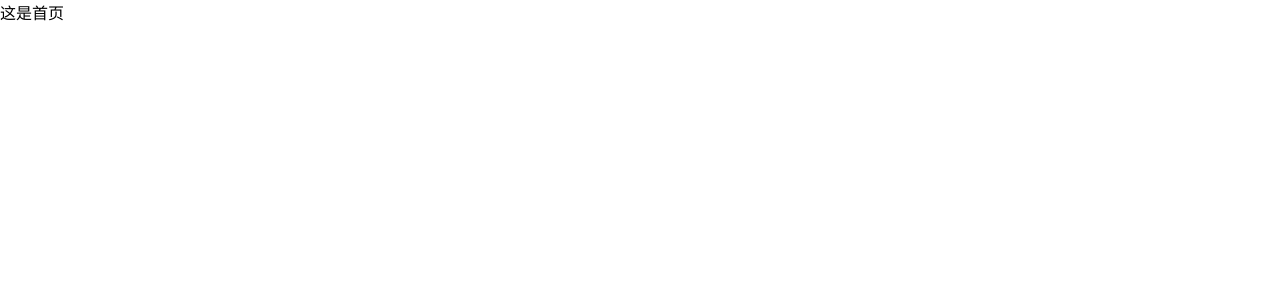
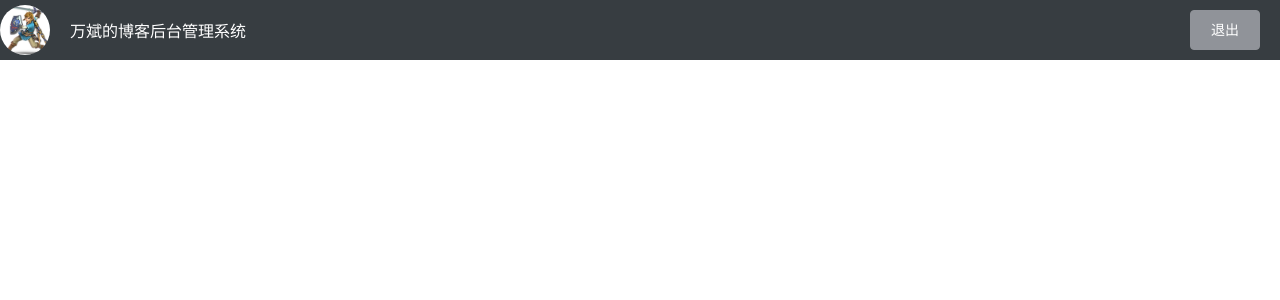
Before and after one commit to waynekingcool/loveMH_manage, a Vue app: page /home in a window 1280 px wide. Shown: the top 300 px of the page. Built offline with nearby package versions, Linux system fonts and the light colour scheme.

Commit message:
home页面

```diff
--- a/src/components/Home.vue
+++ b/src/components/Home.vue
@@ -1,14 +1,71 @@
 <template>
-    <div>
-        这是首页
-    </div>
+    <el-container class="home-container">
+        <!-- 头部 -->
+        <el-header>
+            <div>
+                <img src="../assets/imgs/zelda.jpg" alt="">
+                <span>万斌的博客后台管理系统</span>
+            </div>
+            <el-button type="info" @click="logout">退出</el-button>
+        </el-header>
+        <!-- 内容 -->
+        <el-container>
+            <!-- 侧边栏 -->
+            <el-aside>
+
+            </el-aside>
+            <!-- 内容展示区域 -->
+            <el-main>
+
+            </el-main>
+        </el-container>
+    </el-container>
 </template>
 
 <script>
 export default {
+    data () {
+        return {
+
+        }
+    },
+    methods: {
+        // 退出登录
+        logout () {
+            // 清除token
+            window.sessionStorage.clear()
+            // 返回登录页
+            this.$router.push('/login')
+        }
+    }
 }
 </script>
 
 <style lang="scss" scoped>
+@import '@css/style.scss';
+    .home-container{
+        height: 100%;
+    }
 
+    .el-header {
+        background-color: #373d41;
+        display: flex;
+        justify-content: space-between;
+        padding-left: 0;
+        align-items: center;
+        color: white;
+
+        div {
+            display: flex;
+            align-items: center;
+            img {
+                width: 50px;
+                height: 50px;
+                border-radius: 50%;
+            }
+            span {
+                margin-left: 20px;
+            }
+        }
+    }
 </style>
--- a/src/main.js
+++ b/src/main.js
@@ -7,8 +7,6 @@ import ElementUI from 'element-ui'
 import 'element-ui/lib/theme-chalk/index.css'
 // axios
 import axios from 'axios'
-// 全局css
-// import './assets/css/global.css'
 
 axios.defaults.baseURL = 'http://127.0.0.1:3000/'
 Vue.prototype.$http = axios
```
Also changed, not shown: readme.txt.
